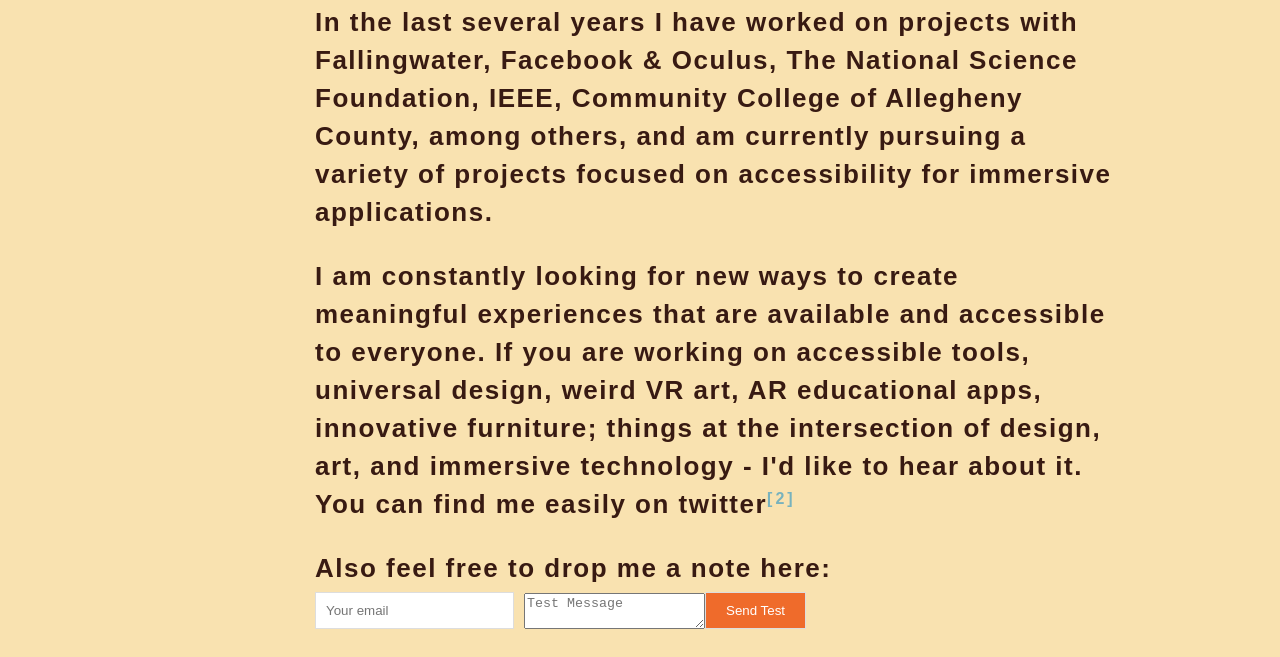
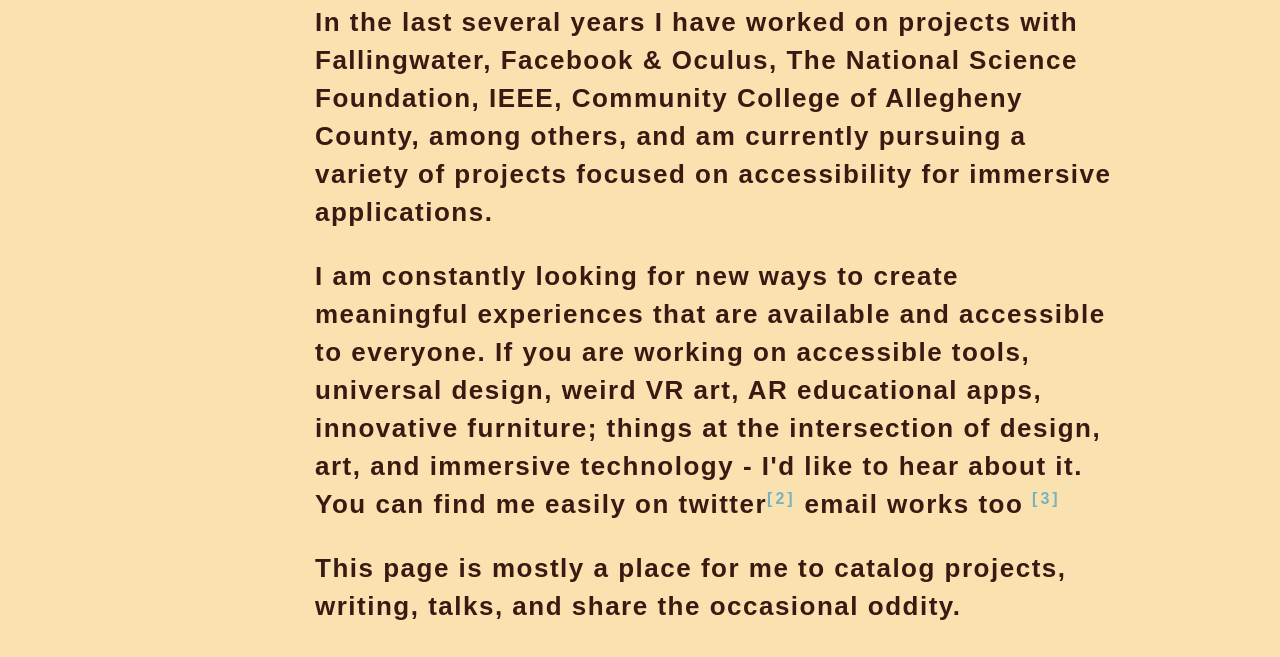
Before and after one commit to dougnorthcook/dougnorthcook.github.io, a plain HTML site: page index.html in a window 1280 px wide. Shown: the part 1989-2646 px from the top of the page. Drawn offline with Linux system fonts and the light colour scheme; a web font is replaced by a local one.

Commit message:
Update index.html

```diff
--- a/index.html
+++ b/index.html
@@ -113,14 +113,8 @@
             </p>
             <p>I am currently the lead faculty member for the Immersive Media program at Chatham University<a href="https://www.chatham.edu/academics/programs/undergraduate/immersive/index.cfm" target="_blank"><sup></sup></a> where I teach, conduct research, and work with amazing students to explore immersive technology, push boundaries, engage responsibly, and challenge established systems. </p>
           <p> In the last several years I have worked on projects with Fallingwater, Facebook & Oculus, The National Science Foundation, IEEE, Community College of Allegheny County, among others, and am currently pursuing a variety of projects focused on accessibility for immersive applications. </p>
-          <p> I am constantly looking for new ways to create meaningful experiences that are available and accessible to everyone. If you are working on accessible tools, universal design, weird VR art, AR educational apps, innovative furniture; things at the intersection of design, art, and immersive technology - I'd like to hear about it. You can find me easily on twitter<a href="https://twitter.com/dougnorthcook" target="_blank"><sup></sup></a> </p>
-          Also feel free to drop me a note here:
-         <form class="form-inline">
-<form method="POST" action="https://formspree.io/dougnorthcook@gmail.com">
-  <input type="email" name="email" placeholder="Your email" />
-  <textarea name="message" placeholder="Test Message"></textarea>
-  <button type="submit">Send Test</button>
-</form>
+          <p> I am constantly looking for new ways to create meaningful experiences that are available and accessible to everyone. If you are working on accessible tools, universal design, weird VR art, AR educational apps, innovative furniture; things at the intersection of design, art, and immersive technology - I'd like to hear about it. You can find me easily on twitter<a href="https://twitter.com/dougnorthcook" target="_blank"><sup></sup></a>  email works too <a href="mailto:dougnorthcook@gmail.com" target="_blank"><sup></sup></a> </p>
+
           <p> This page is mostly a place for me to catalog projects, writing, talks, and share the occasional oddity.  </p>
           </h2>
         </div>
```
